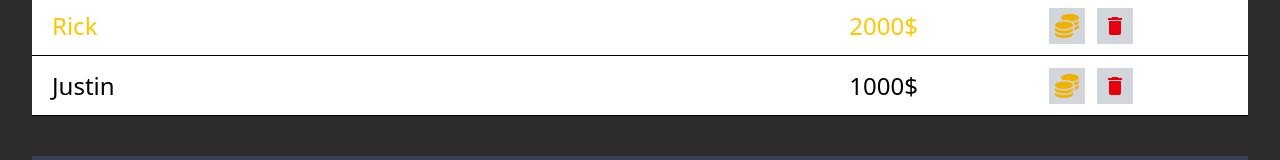
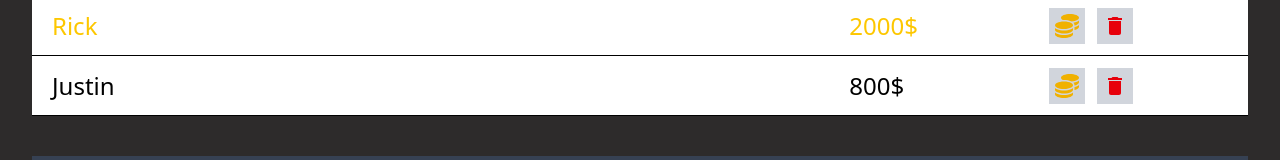
Before and after one commit to jestemczyk/companyRecords, a React (Vite) app: page / in a window 1280 px wide. Shown: the part 568-728 px from the top of the page. Built offline with nearby package versions, Linux system fonts and the light colour scheme.

Commit message:
local employees list added

```diff
--- a/data.json
+++ b/data.json
@@ -3,6 +3,6 @@
     { "name": "John", "salary": 1000, "isOnRise": true },
     { "name": "Alex", "salary": 1400, "isOnRise": false },
     { "name": "Rick", "salary": 2000, "isOnRise": true },
-    { "name": "Justin", "salary": 1000, "isOnRise": false }
+    { "name": "Justin", "salary": 800, "isOnRise": false }
   ]
 }
--- a/src/App.jsx
+++ b/src/App.jsx
@@ -4,14 +4,19 @@ import { SearchBlock } from "./components/searchBlock/SearchBlock";
 import { ListBlock } from "./components/listBlock/ListBlock";
 import { AddEmployeeForm } from "./components/addEmployeeFormBlock/AddEmployeeForm";
 import { employeesNumState } from "./components/hooks/filtersState";
+import { employeesList } from "./components/hooks/employeesList";
 
 function App() {
   const { filterButtons, setFilterButtons } = employeesNumState();
+  const { emplList, setEmplList } = employeesList();
   return (
     <div className="w-full h-full flex flex-col items-center">
       <TitleBlock />
-      <SearchBlock state={filterButtons} setState={setFilterButtons} />
-      <ListBlock state={filterButtons} />
+      <SearchBlock
+        filterState={filterButtons}
+        setFilterState={setFilterButtons}
+      />
+      <ListBlock filterState={filterButtons} employeesList={emplList} />
       <AddEmployeeForm />
     </div>
   );
--- a/src/components/employeesList.js
+++ /dev/null
@@ -1,9 +0,0 @@
-import data from "/data.json";
-
-export const employeesList = () => {
-  const employeesList = data.employees;
-
-  return {
-    employeesList,
-  };
-};
--- /dev/null
+++ b/src/components/hooks/employeesList.js
@@ -0,0 +1,11 @@
+import { useState } from "react";
+import data from "/data.json";
+
+export const employeesList = () => {
+  const [emplList, setEmplList] = useState(data.employees);
+
+  return {
+    emplList,
+    setEmplList,
+  };
+};
--- a/src/components/hooks/employeesNumState.js
+++ b/src/components/hooks/employeesNumState.js
@@ -1,10 +1,9 @@
 import { useState } from "react";
-import { employeesList } from "../employeesList";
+import { employeesList } from "./employeesList";
 
 export const employeesNumState = () => {
-  const [employeesNum, setEmployeesNum] = useState(
-    employeesList().employeesList.length
-  );
+  const { emplList, setEmplList } = employeesList();
+  const [employeesNum, setEmployeesNum] = useState(emplList.length);
 
   return {
     employeesNum,
--- a/src/components/hooks/onRiseNumState.js
+++ b/src/components/hooks/onRiseNumState.js
@@ -1,10 +1,9 @@
 import { useState } from "react";
-import { employeesList } from "../employeesList";
+import { employeesList } from "./employeesList";
 
 export const onRiseNumState = () => {
-  const count = employeesList().employeesList.filter(
-    (emp) => emp.isOnRise
-  ).length;
+  const { emplList, setEmplList } = employeesList();
+  const count = emplList.filter((emp) => emp.isOnRise).length;
   const [onRiseNum, setOnRiseNum] = useState(count);
 
   return {
--- a/src/components/listBlock/ListBlock.jsx
+++ b/src/components/listBlock/ListBlock.jsx
@@ -1,8 +1,7 @@
 import React from "react";
 import { ListItem } from "./ListItem";
-import data from "/data.json";
 
-export const ListBlock = ({ state }) => {
+export const ListBlock = ({ filterState, employeesList }) => {
   function mkFilters(employees, filterButtons) {
     const filteredData = [];
     let id = "";
@@ -43,7 +42,7 @@ export const ListBlock = ({ state }) => {
 
   return (
     <div className="w-full flex flex-col mb-10">
-      {mkList(mkFilters(data.employees, state))}
+      {mkList(mkFilters(employeesList, filterState))}
     </div>
   );
 };
--- a/src/components/searchBlock/FilterButtons.jsx
+++ b/src/components/searchBlock/FilterButtons.jsx
@@ -1,18 +1,18 @@
 import React, { useState } from "react";
 
-export const FilterButtons = ({ state, setState }) => {
+export const FilterButtons = ({ filterState, setFilterState }) => {
   const buttonDefStyle = "w-1/3 h-full cursor-pointer font-semibold";
   const buttonClickedStyle = "";
 
   function changeFilter(clickedId) {
-    setState((prev) =>
+    setFilterState((prev) =>
       prev.map((button) => ({ ...button, isActive: button.id === clickedId }))
     );
   }
 
   return (
     <div className="w-2/5 h-12 bg-white rounded-[5px] mb-7 border border-white">
-      {state.map((item) => {
+      {filterState.map((item) => {
         return (
           <button
             className={`${buttonDefStyle} ${
--- a/src/components/searchBlock/SearchBlock.jsx
+++ b/src/components/searchBlock/SearchBlock.jsx
@@ -1,7 +1,7 @@
 import React from "react";
 import { FilterButtons } from "./FilterButtons";
 
-export const SearchBlock = ({ state, setState }) => {
+export const SearchBlock = ({ filterState, setFilterState }) => {
   return (
     <div className="w-full bg-gray-700 flex justify-center mb-10">
       <div className="w-[95%]">
@@ -10,7 +10,10 @@ export const SearchBlock = ({ state, setState }) => {
           placeholder="Find an employee"
           className="w-full h-12 bg-white rounded-[5px] text-black p-5 mb-5 mt-5 focus:outline-none"
         />
-        <FilterButtons state={state} setState={setState} />
+        <FilterButtons
+          filterState={filterState}
+          setFilterState={setFilterState}
+        />
       </div>
     </div>
   );
```
